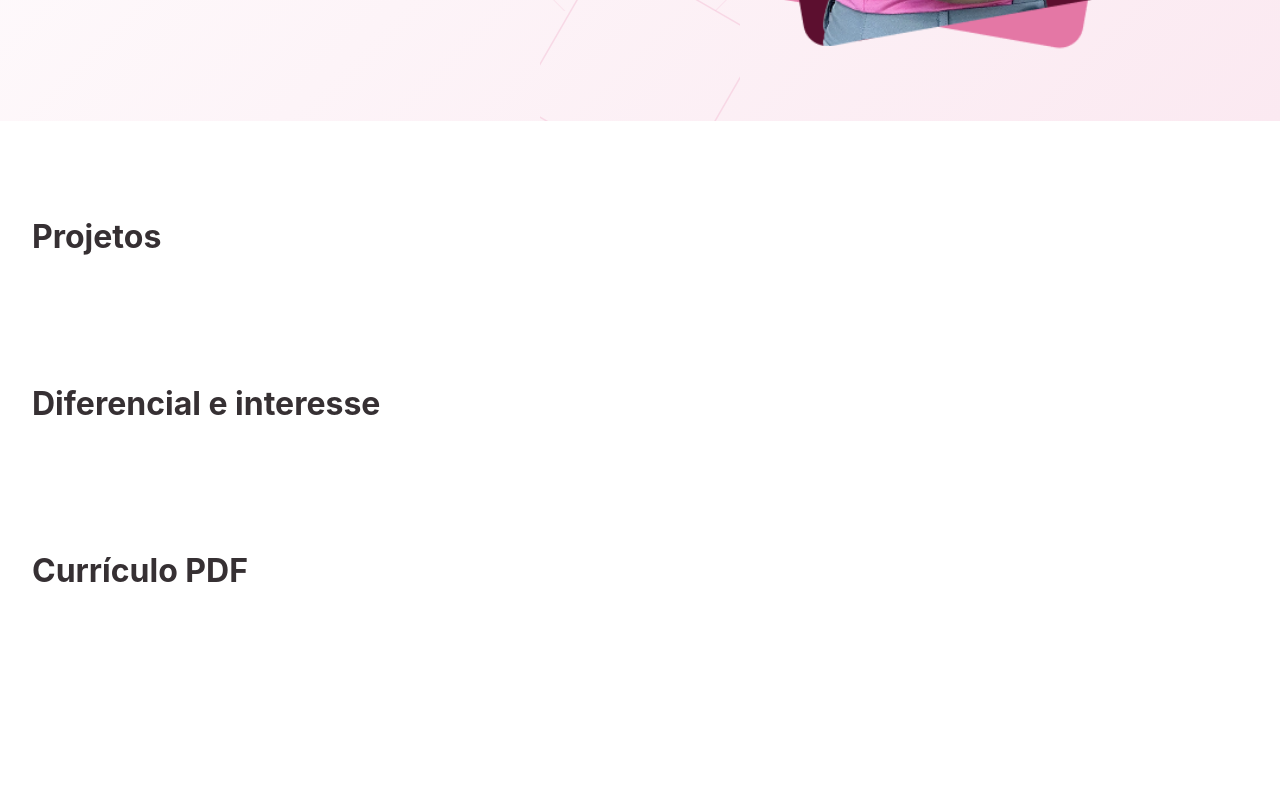
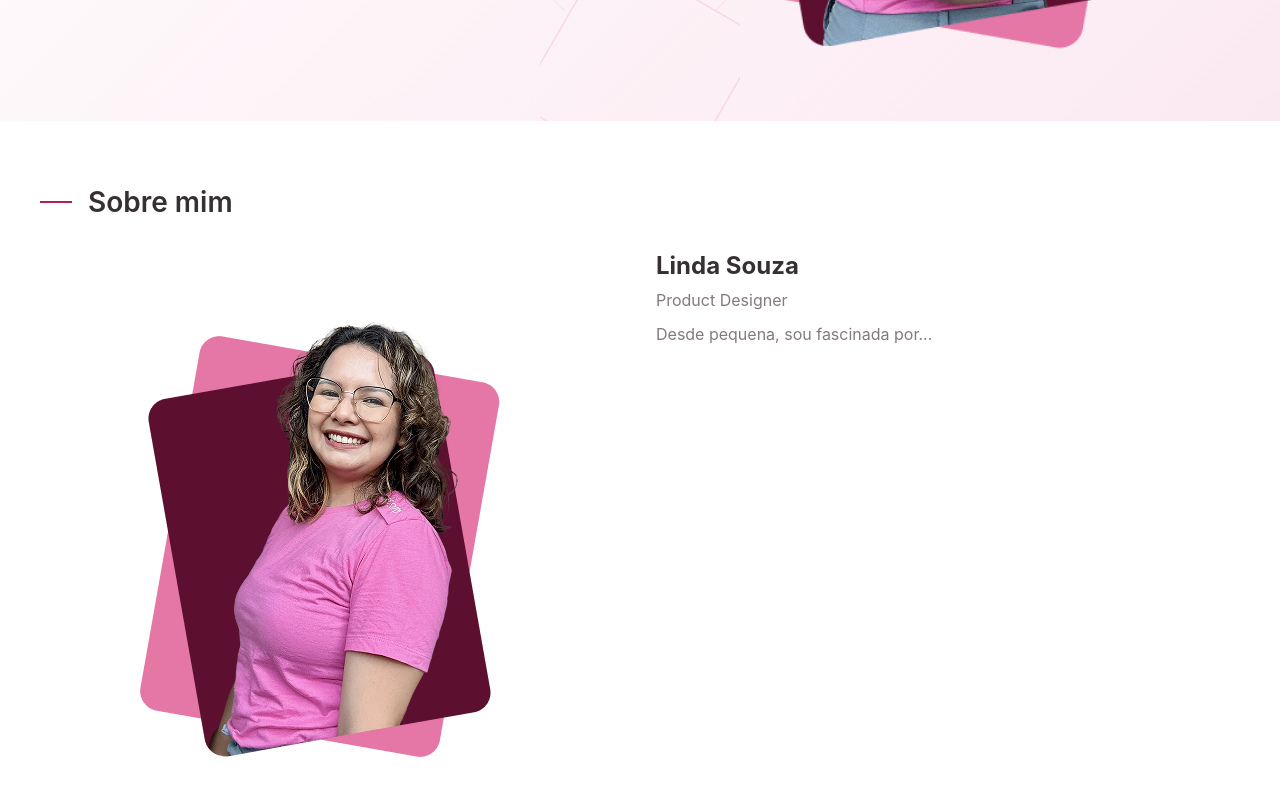
Before and after one commit to Elian-beep/portfolio-linda, a React (Vite) app: page / in a window 1280 px wide. Shown: the part 660-1460 px from the top of the page. Before the commit the page ends 1282 px from the top, so only its background shows below. Built offline with nearby package versions, Linux system fonts and the light colour scheme.

Commit message:
feat: skeleton of about me

```diff
--- a/src/App.tsx
+++ b/src/App.tsx
@@ -3,6 +3,7 @@ import { Home } from "./pages/Home";
 import { Projects } from "./pages/Projects";
 import { Services } from "./pages/Services";
 import { Resume } from "./pages/Resume";
+import { About } from "./pages/About";
 
 function App() {
   return (
@@ -10,6 +11,7 @@ function App() {
       <Header />
       <main>
         <Home />
+        <About />
         <Projects />
         <Services />
         <Resume />
--- /dev/null
+++ b/src/components/SectionTitle/SectionTitle.module.scss
@@ -0,0 +1,25 @@
+@import "../../styles/colors";
+
+.sectionTitleContainer {
+  display: flex;
+  align-items: center;
+  gap: 1rem;
+  margin-bottom: 2rem;
+}
+
+.line {
+  width: 32px;
+  height: 2px;
+  background-color: $color-pink-400;
+}
+
+.title {
+  margin: 0;
+  color: $color-neutral-800;
+  font-size: 20px;
+  font-weight: 600;
+
+  @media (min-width: 768px) {
+    font-size: 28px;
+  }
+}
--- /dev/null
+++ b/src/components/SectionTitle/SectionTitle.tsx
@@ -0,0 +1,15 @@
+import React from "react";
+import styles from "./SectionTitle.module.scss";
+
+export interface SectionTitleProps {
+  title: string;
+}
+
+export const SectionTitle: React.FC<SectionTitleProps> = ({ title }) => {
+  return (
+    <div className={styles.sectionTitleContainer}>
+      <div className={styles.line} />
+      <h2 className={styles.title}>{title}</h2>
+    </div>
+  );
+};
--- /dev/null
+++ b/src/components/SectionTitle/index.ts
@@ -0,0 +1 @@
+export { SectionTitle } from "./SectionTitle";
--- /dev/null
+++ b/src/pages/About.module.scss
@@ -0,0 +1,52 @@
+@import "../styles/colors";
+
+.aboutSection {
+  width: 100%;
+  padding: 4rem 24px;
+  background-color: $color-neutral-100;
+}
+
+.aboutContent {
+  max-width: 1200px;
+  margin: 0 auto;
+}
+
+.aboutGrid {
+  display: flex;
+  flex-direction: column;
+  gap: 2rem;
+  margin-top: 2rem;
+
+  @media (min-width: 768px) {
+    flex-direction: row;
+    align-items: flex-start;
+  }
+}
+
+.imagePlaceholder {
+  flex: 1;
+  display: flex;
+  justify-content: center;
+  align-items: center;
+
+  img {
+    max-width: 100%;
+    height: auto;
+  }
+}
+
+.textPlaceholder {
+  flex: 1;
+
+  h3 {
+    margin: 0;
+    font-size: 1.5rem;
+    color: $color-neutral-800;
+  }
+
+  p {
+    color: $color-neutral-600;
+    line-height: 1.6;
+    margin-top: 0.5rem;
+  }
+}
--- /dev/null
+++ b/src/pages/About.tsx
@@ -0,0 +1,24 @@
+import { SectionTitle } from "@/components/SectionTitle";
+import styles from "./About.module.scss";
+import LindaImage from '@/assets/linda-logo-02.png';
+
+export const About = () => {
+  return (
+    <section id="sobre" className={styles.aboutSection}>
+      <div className={styles.aboutContent}>
+        <SectionTitle title="Sobre mim" />
+
+        <div className={styles.aboutGrid}>
+          <div className={styles.imagePlaceholder}>
+            <img src={LindaImage} alt="Linda Souza" />
+          </div>
+          <div className={styles.textPlaceholder}>
+            <h3>Linda Souza</h3>
+            <p>Product Designer</p>
+            <p>Desde pequena, sou fascinada por...</p>
+          </div>
+        </div>
+      </div>
+    </section>
+  );
+};
```
